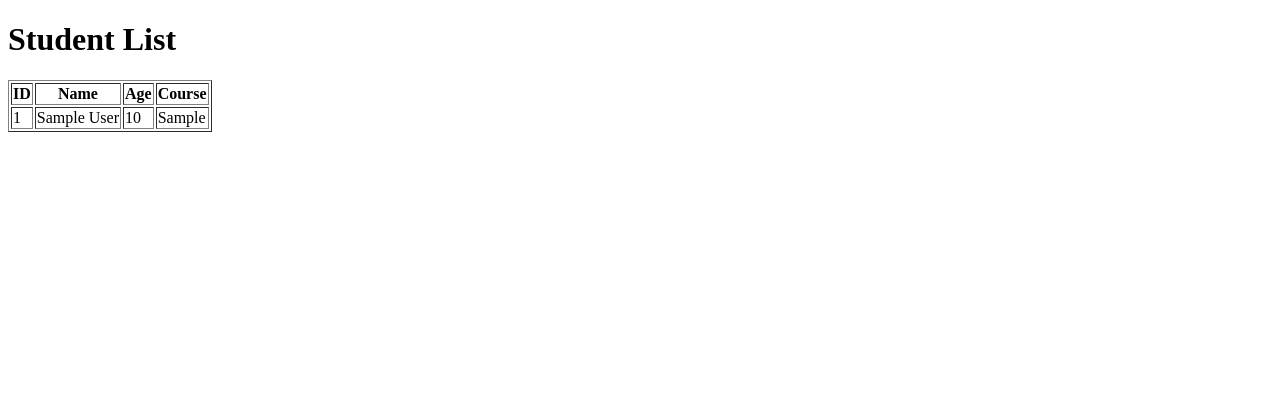
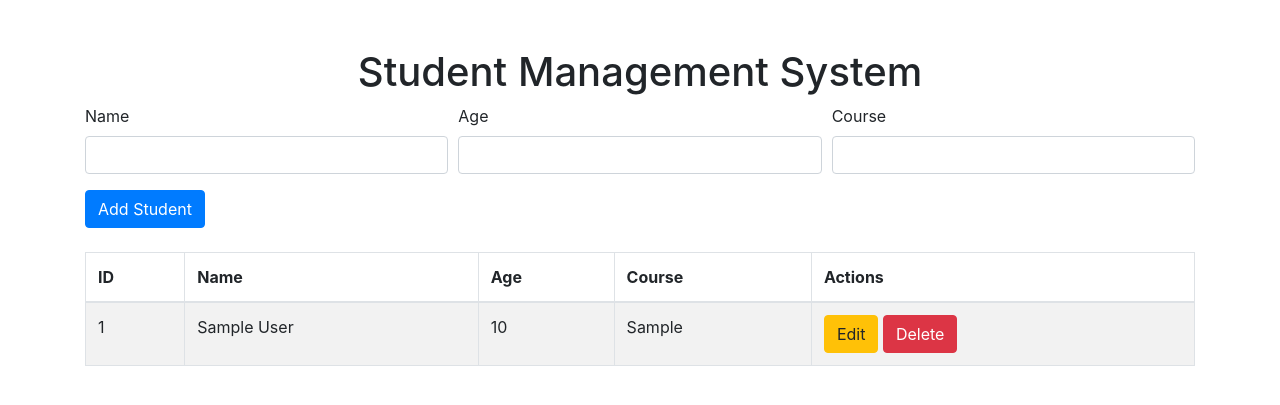
Before and after one commit to satwikapotla/sms, a Flask app: page / in a window 1280 px wide. Shown: the top 405 px of the page. Run offline with Flask 3, Linux system fonts and the light colour scheme; tables that the repository leaves empty hold one stand-in row (values such as "Sample post"); some libraries are stand-ins or nearby versions.

Commit message:
All CRUD operation functionalities are included

```diff
--- a/app/app.py
+++ b/app/app.py
@@ -1,4 +1,4 @@
-from flask import Flask, render_template
+from flask import Flask, render_template,request,redirect,url_for
 from flask_sqlalchemy import SQLAlchemy
 #initialize flask
 app = Flask(__name__)
@@ -22,13 +22,44 @@ def home():
     students = student.query.all()  # Fetch all students from the database
     return render_template('index.html', students=students)
 
-@app.route('/profile')
-def profile():
-    return render_template('profile.html')
+@app.route('/add', methods=['POST'])
+def add():
+    # Get data from the form
+    name = request.form.get('name')
+    age = request.form.get('age')
+    course = request.form.get('course')
 
-@app.route('/contact')
-def contact():
-    return render_template('contact.html')
+    # Create a new student instance
+    new_student = student(name=name, age=age, course=course)
+
+    # Add the new student to the database
+    db.session.add(new_student)
+    db.session.commit()
+
+    # Optionally, redirect to the home page or render another template
+    return redirect(url_for('home'))  # Redirect to the home page after adding
+
+@app.route('/edit/<int:id>', methods=['GET', 'POST'])
+def edit_student(id):
+    std = student.query.get_or_404(id)
+    if request.method == 'POST':
+        # Get updated data from the form
+        std.name = request.form.get('name')
+        std.age = request.form.get('age')
+        std.course = request.form.get('course')
+        # Commit changes to the database
+        db.session.commit()
+        # Redirect to the home page after updating
+        return redirect(url_for('home'))
+    # Render the edit form for GET requests
+    return render_template('edit.html', student=std)
+
+@app.route('/delete/<int:id>', methods=['GET'])
+def delete_student(id):
+    std = student.query.get_or_404(id)
+    db.session.delete(std)
+    db.session.commit()
+    return redirect(url_for('home'))
 
 if __name__=='__main__':
     app.run(debug=True)
--- a/app/templates/index.html
+++ b/app/templates/index.html
@@ -3,17 +3,41 @@
 <head>
     <meta charset="UTF-8">
     <meta name="viewport" content="width=device-width, initial-scale=1.0">
-    <title>Student List</title>
+    <title>Student Management System</title>
+    <!-- Add Bootstrap CSS for styling -->
+    <link href="https://stackpath.bootstrapcdn.com/bootstrap/4.3.1/css/bootstrap.min.css" rel="stylesheet">
 </head>
 <body>
-    <h1>Student List</h1>
-    <table border="1">
+    <div class="container mt-5">
+        <h1 class="text-center">Student Management System</h1>
+
+        <!-- Add a form for adding new students -->
+        <form action="/add" method="POST" class="mb-4">
+            <div class="form-row">
+                <div class="form-group col-md-4">
+                    <label for="name">Name</label>
+                    <input type="text" class="form-control" id="name" name="name" required>
+                </div>
+                <div class="form-group col-md-4">
+                    <label for="age">Age</label>
+                    <input type="number" class="form-control" id="age" name="age" required>
+                </div>
+                <div class="form-group col-md-4">
+                    <label for="course">Course</label>
+                    <input type="text" class="form-control" id="course" name="course" required>
+                </div>
+            </div>
+            <button type="submit" class="btn btn-primary">Add Student</button>
+        </form>
+
+        <table class="table table-striped table-bordered">
             <thead>
                 <tr>
                     <th>ID</th>
                     <th>Name</th>
                     <th>Age</th>
                     <th>Course</th>
+                    <th>Actions</th> <!-- Add an Actions column -->
                 </tr>
             </thead>
             <tbody>
@@ -23,9 +47,18 @@
                     <td>{{ student.name }}</td>
                     <td>{{ student.age }}</td>
                     <td>{{ student.course }}</td>
+                    <td>
+                        <a href="{{ url_for('edit_student', id=student.id) }}" class="btn btn-warning">Edit</a>
+                        <a href="{{ url_for('delete_student', id=student.id) }}" class="btn btn-danger" onclick="return confirm('Are you sure you want to delete this student?');">Delete</a> <!-- Delete button --> <!-- Edit button -->
+                    </td>
                 </tr>
                 {% endfor %}
             </tbody>
         </table>
+    </div>
+    <!-- Add Bootstrap JS and dependencies -->
+    <script src="https://code.jquery.com/jquery-3.3.1.slim.min.js"></script>
+    <script src="https://cdnjs.cloudflare.com/ajax/libs/popper.js/1.14.7/umd/popper.min.js"></script>
+    <script src="https://stackpath.bootstrapcdn.com/bootstrap/4.3.1/js/bootstrap.min.js"></script>
 </body>
 </html>
```
Also changed, not shown: app/templates/contact.html (deleted, +0 -11 lines), app/templates/edit.html (added, +38 -0 lines), app/templates/profile.html (deleted, +0 -11 lines). Lines whose indentation alone changed are shown as unchanged.
